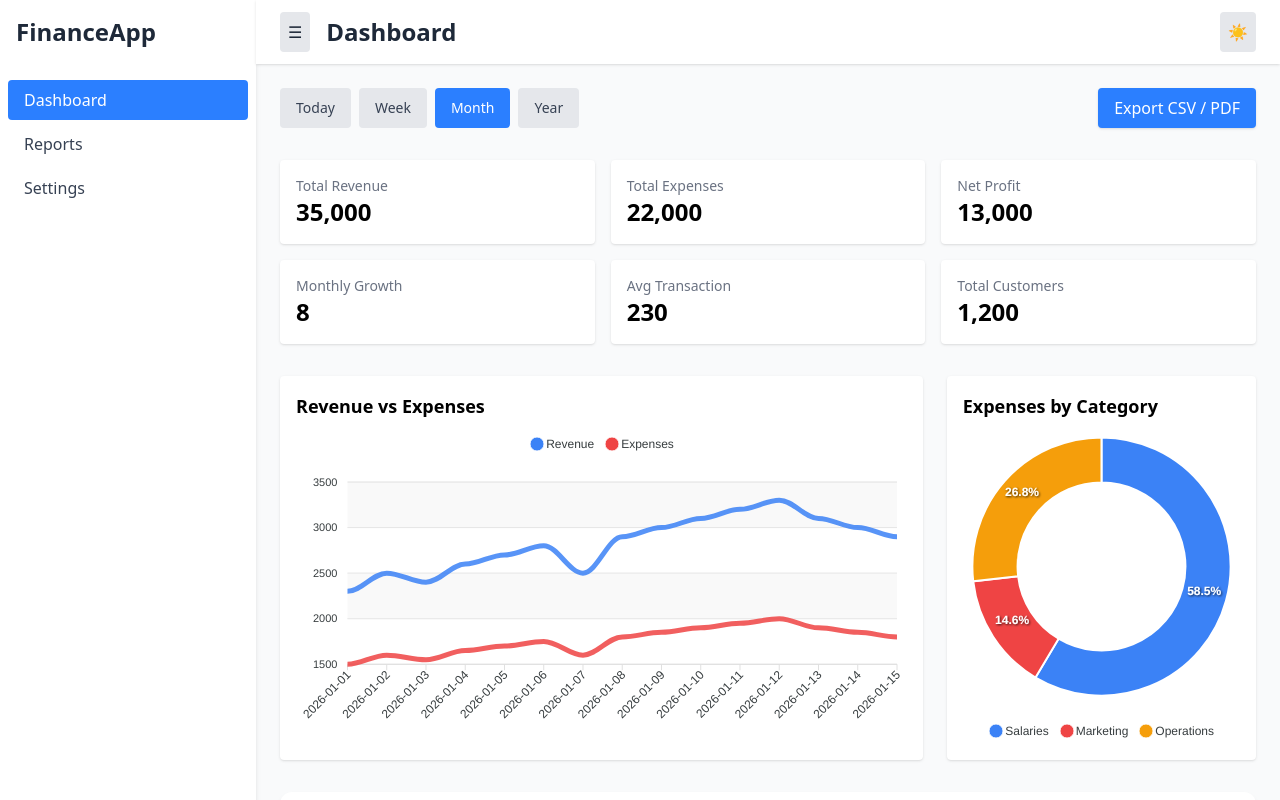
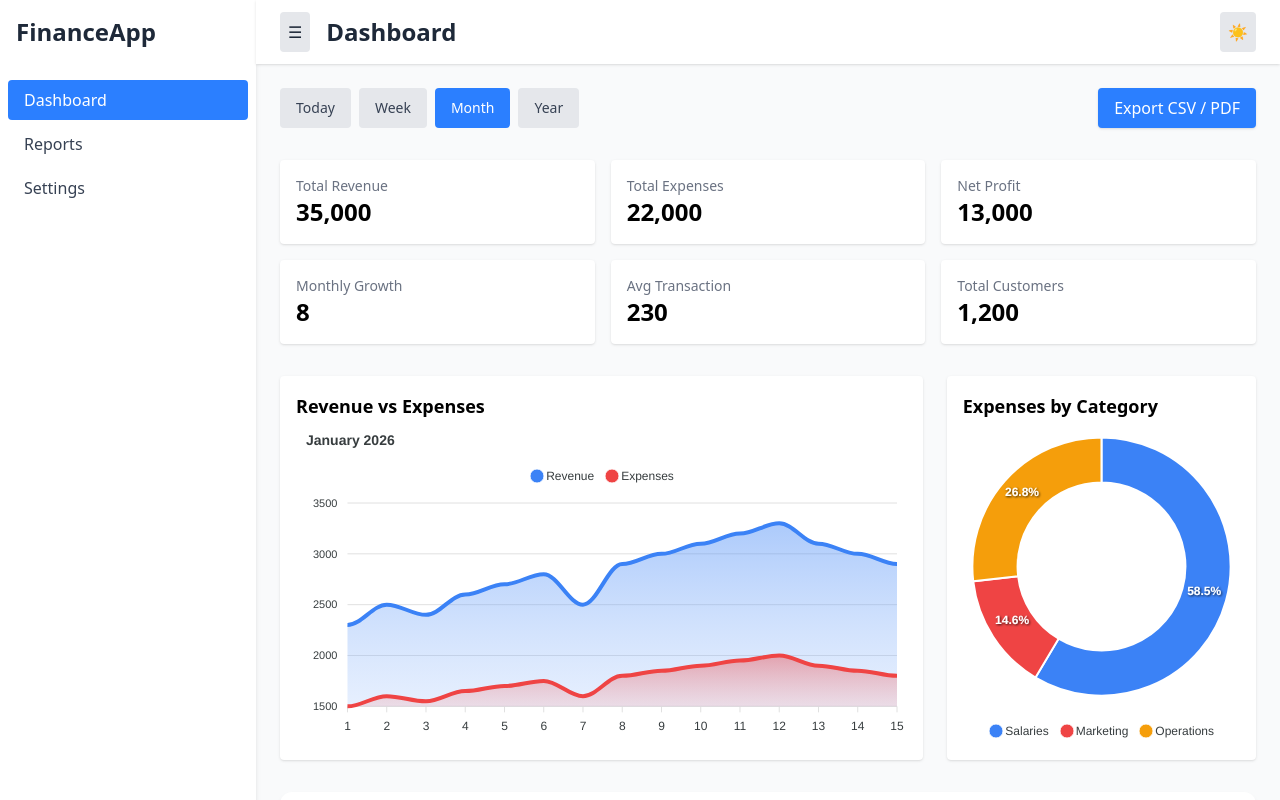
Before and after one commit to Arrrosec/finance-dashboard, a React (Vite) app: page / in a window 1280 px wide. Shown: the top 800 px of the page. Built offline with nearby package versions, Linux system fonts and the light colour scheme.

Commit message:
Update graph so visual nice and axis or more user friendly

```diff
--- a/src/components/charts/RevenueExpenesesLineChart.tsx
+++ b/src/components/charts/RevenueExpenesesLineChart.tsx
@@ -1,57 +1,71 @@
 import ReactApexChart from "react-apexcharts";
 import type { ApexOptions } from "apexcharts";
+import ChartCard from "../cards/ChartCard";
 import { revenueExpensesData } from "../../data/mockChatData";
-import ChartCard from "../cards/ChartCard";
+import { formatXAxisLabel, getChartTitle } from "../../utils/DateFormatter";
 
 interface Props {
-  range: "Today" | "Week" | "Month" | "Year";
+  range:  "Today"| "Week" | "Month" | "Year";
 }
 
 const RevenueExpensesLineChart = ({ range }: Props) => {
-  const now = new Date();
-  const filteredIndices = revenueExpensesData.categories
-    .map((dateStr, index) => {
-      const date = new Date(dateStr);
-      switch (range) {
-        case "Today":
-          return date.toDateString() === now.toDateString() ? index : -1;
-        case "Week":
-          const weekAgo = new Date();
-          weekAgo.setDate(now.getDate() - 7);
-          return date >= weekAgo && date <= now ? index : -1;
-        case "Month":
-          return date.getMonth() === now.getMonth() && date.getFullYear() === now.getFullYear() ? index : -1;
-        case "Year":
-          const yearAgo = new Date();
-          yearAgo.setFullYear(now.getFullYear() - 1);
-          return date >= yearAgo && date <= now ? index : -1;
-        default:
-          return -1;
-      }
-    })
-    .filter((i) => i !== -1);
+const dataMap = {
+  Today: revenueExpensesData.today,
+  Week: revenueExpensesData.week,
+  Month: revenueExpensesData.month,
+  Year: revenueExpensesData.year,
+};
 
-  const filteredCategories = filteredIndices.map((i) => revenueExpensesData.categories[i]);
-  const filteredSeries = revenueExpensesData.series.map((s) => ({
-    ...s,
-    data: filteredIndices.map((i) => s.data[i]),
-  }));
+const selectedData = dataMap[range];
+const empty = !selectedData;
 
-  const empty = !filteredCategories.length || !filteredSeries[0].data.length;
 
   const options: ApexOptions = {
-    chart: { id: "revenue-expenses", toolbar: { show: false } },
-    xaxis: { categories: filteredCategories },
+    chart: {
+      id: "revenue-expenses",
+      toolbar: { show: false },
+    },
+
+    title: {
+      text: getChartTitle(range),
+      align: "left",
+    },
+
+   xaxis: {
+  categories: selectedData?.categories,
+  labels: {
+    formatter: (val: string | number) => String(formatXAxisLabel(String(val), range)),
+  },
+},
+
+
+    tooltip: {
+      x: {
+        formatter: (val) =>
+          new Date(String(val)).toLocaleDateString([], {
+            day: "2-digit",
+            month: "short",
+            year: "numeric",
+          }),
+      },
+    },
+
     stroke: { curve: "smooth" },
     colors: ["#3B82F6", "#EF4444"],
-    grid: { row: { colors: ["#f3f3f3", "transparent"], opacity: 0.5 } },
     legend: { position: "top" },
     dataLabels: { enabled: false },
   };
 
   return (
     <ChartCard title="Revenue vs Expenses" empty={empty}>
-      {!empty && <ReactApexChart options={options} series={filteredSeries} type="line" height="100%" />}
+      {!empty && (
+        <ReactApexChart
+          options={options}
+          series={selectedData.series}
+            type="area"  // <-- change from "line" to "area"
+          height="100%"
+        />
+      )}
     </ChartCard>
   );
 };
--- a/src/data/mockChatData.ts
+++ b/src/data/mockChatData.ts
@@ -1,45 +1,44 @@
 export const revenueExpensesData = {
+  year: {
     categories: [
-    // Full year 2025 (monthly data for year view)
-    "2025-01-15", "2025-02-15", "2025-03-15", "2025-04-15", "2025-05-15", "2025-06-15",
-    "2025-07-15", "2025-08-15", "2025-09-15", "2025-10-15", "2025-11-15", "2025-12-15",
+      "2025-01-01", "2025-02-01", "2025-03-01", "2025-04-01", "2025-05-01",
+      "2025-06-01", "2025-07-01", "2025-08-01", "2025-09-01", "2025-10-01",
+      "2025-11-01", "2025-12-01",
+    ],
+    series: [
+      { name: "Revenue", data: [45000, 48000, 52000, 49000, 55000, 58000, 62000, 59000, 64000, 67000, 70000, 68000] },
+      { name: "Expenses", data: [32000, 34000, 36000, 35000, 38000, 40000, 42000, 41000, 43000, 45000, 46000, 44000] },
+    ],
+  },
 
-    // December 2025 (daily data)
-    "2025-12-16", "2025-12-17", "2025-12-18", "2025-12-19", "2025-12-20",
-    "2025-12-21", "2025-12-22", "2025-12-23", "2025-12-24", "2025-12-25",
-    "2025-12-26", "2025-12-27", "2025-12-28", "2025-12-29", "2025-12-30", "2025-12-31",
-
-    // January 2026 - daily data (current month)
+  month: {
+    categories: [
       "2026-01-01", "2026-01-02", "2026-01-03", "2026-01-04", "2026-01-05",
       "2026-01-06", "2026-01-07", "2026-01-08", "2026-01-09", "2026-01-10",
       "2026-01-11", "2026-01-12", "2026-01-13", "2026-01-14", "2026-01-15",
     ],
     series: [
-    {
-      name: "Revenue",
-      data: [
-        // 2025 monthly (12 months)
-        45000, 48000, 52000, 49000, 55000, 58000, 62000, 59000, 64000, 67000, 70000, 68000,
-
-        // December 2025 daily (16 days)
-        2100, 2300, 2200, 2400, 2500, 2600, 2300, 2700, 2800, 1500, 2900, 2800, 2700, 2600, 2500, 2400,
-
-        // January 2026 daily (15 days)
-        2300, 2500, 2400, 2600, 2700, 2800, 2500, 2900, 3000, 3100, 3200, 3300, 3100, 3000, 2900,
+      { name: "Revenue", data: [2300, 2500, 2400, 2600, 2700, 2800, 2500, 2900, 3000, 3100, 3200, 3300, 3100, 3000, 2900] },
+      { name: "Expenses", data: [1500, 1600, 1550, 1650, 1700, 1750, 1600, 1800, 1850, 1900, 1950, 2000, 1900, 1850, 1800] },
     ],
   },
-    {
-      name: "Expenses",
-      data: [
-        // 2025 monthly (12 months)
-        32000, 34000, 36000, 35000, 38000, 40000, 42000, 41000, 43000, 45000, 46000, 44000,
 
-        // December 2025 daily (16 days)
-        1400, 1500, 1450, 1600, 1650, 1700, 1500, 1750, 1800, 1000, 1850, 1800, 1750, 1700, 1650, 1600,
-
-        // January 2026 daily (15 days)
-        1500, 1600, 1550, 1650, 1700, 1750, 1600, 1800, 1850, 1900, 1950, 2000, 1900, 1850, 1800,
+  week: {
+    categories: [
+      "2026-01-09", "2026-01-10", "2026-01-11", "2026-01-12", "2026-01-13", "2026-01-14", "2026-01-15",
+    ],
+    series: [
+      { name: "Revenue", data: [3000, 3100, 3200, 3300, 3100, 3000, 2900] },
+      { name: "Expenses", data: [1850, 1900, 1950, 2000, 1900, 1850, 1800] },
     ],
   },
+
+  today: {
+    // Example: hourly data for 8AM–5PM
+    categories: ["08:00", "09:00", "10:00", "11:00", "12:00", "13:00", "14:00", "15:00", "16:00", "17:00"],
+    series: [
+      { name: "Revenue", data: [200, 250, 300, 280, 320, 350, 300, 400, 380, 360] },
+      { name: "Expenses", data: [150, 180, 200, 170, 210, 220, 190, 250, 230, 220] },
     ],
+  },
 };
--- /dev/null
+++ b/src/utils/DateFormatter.ts
@@ -0,0 +1,58 @@
+// src/types/chart.ts
+export type ChartRange = "Today" | "Week" | "Month" | "Year";
+
+
+export const formatXAxisLabel = (dateStr: string, range: ChartRange): string => {
+  switch (range) {
+    case "Today":
+      return String(dateStr); // always string
+    case "Week":
+      return new Date(dateStr).toLocaleDateString([], { weekday: "short" });
+    case "Month":
+      return String(new Date(dateStr).getDate()); // force string
+    case "Year":
+      return new Date(dateStr).toLocaleDateString([], { month: "short" });
+    default:
+      return String(dateStr);
+  }
+};
+
+
+
+export const getChartTitle = (range: ChartRange): string => {
+  const now = new Date();
+
+  switch (range) {
+    case "Today":
+      return `Today • ${now.toLocaleDateString([], {
+        day: "2-digit",
+        month: "short",
+        year: "numeric",
+      })}`;
+
+    case "Week": {
+      const start = new Date(now);
+      start.setDate(now.getDate() - now.getDay() + 1);
+
+      const end = new Date(start);
+      end.setDate(start.getDate() + 6);
+
+      return `This Week • ${start.getDate()}–${end.getDate()} ${start.toLocaleDateString(
+        [],
+        { month: "short", year: "numeric" }
+      )}`;
+    }
+
+    case "Month":
+      return now.toLocaleDateString([], {
+        month: "long",
+        year: "numeric",
+      });
+
+    case "Year":
+      return "Last 12 Months";
+
+    default:
+      return "";
+  }
+};
```
Lines whose indentation alone changed are shown as unchanged.
